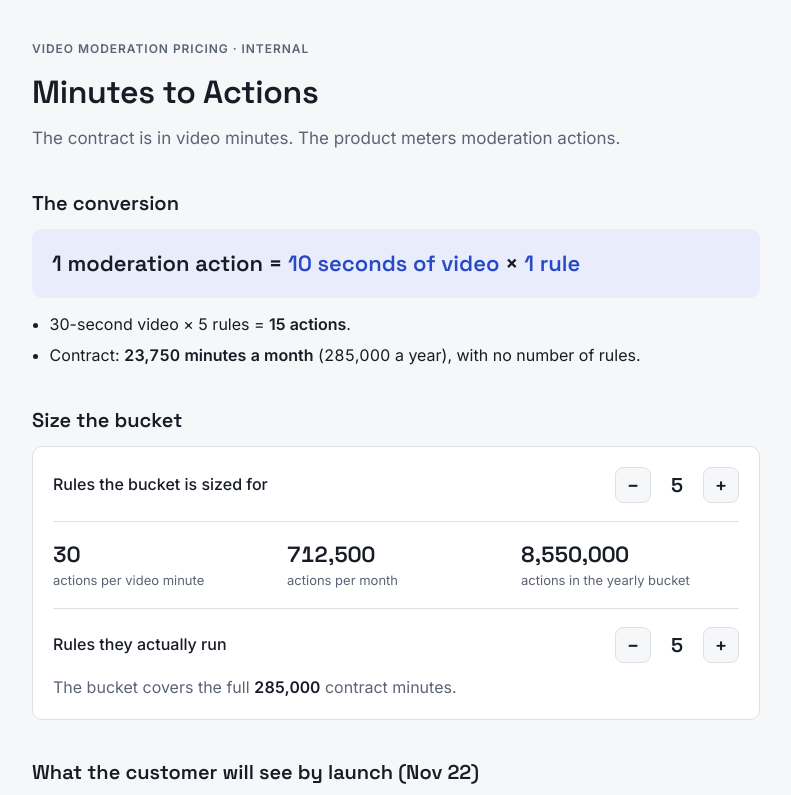
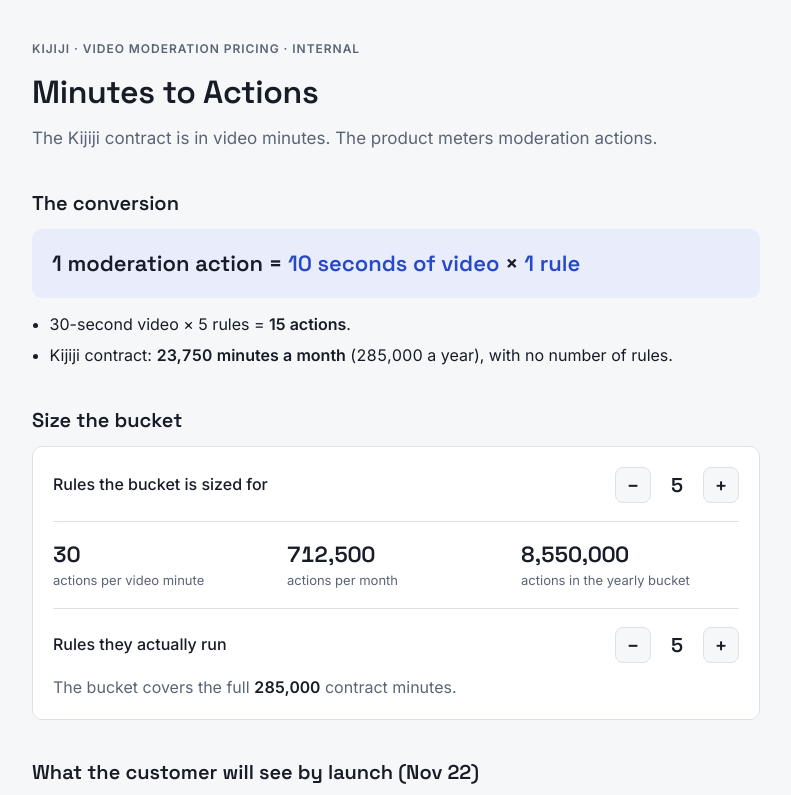
Before and after one commit to Kerensela/minutes-to-actions, a plain HTML site: page index.html in a window 1280 px wide. Shown: the top 795 px of the page, without its empty margins (244-1035 px from the left). Drawn offline with Linux system fonts and the light colour scheme.

Commit message:
Update pricing references to Kijiji in index.html

```diff
--- a/index.html
+++ b/index.html
@@ -80,9 +80,9 @@ ul { margin: 0; padding-left: 1.1em; display: flex; flex-direction: column; gap:
 <body>
 <div class="wrap">
   <header>
-    <p class="eyebrow">Video moderation pricing · internal</p>
+    <p class="eyebrow">Kijiji · video moderation pricing · internal</p>
     <h1>Minutes to Actions</h1>
-    <p class="lede">The contract is in video minutes. The product meters moderation actions.</p>
+    <p class="lede">The Kijiji contract is in video minutes. The product meters moderation actions.</p>
   </header>
 
   <section>
@@ -90,7 +90,7 @@ ul { margin: 0; padding-left: 1.1em; display: flex; flex-direction: column; gap:
     <div class="equation">1 moderation action = <span>10 seconds of video</span> × <span>1 rule</span></div>
     <ul>
       <li>30-second video × 5 rules = <strong>15 actions</strong>.</li>
-      <li>Contract: <strong class="num">23,750 minutes a month</strong> (<span class="num">285,000</span> a year), with no number of rules.</li>
+      <li>Kijiji contract: <strong class="num">23,750 minutes a month</strong> (<span class="num">285,000</span> a year), with no number of rules.</li>
     </ul>
   </section>
 
```
